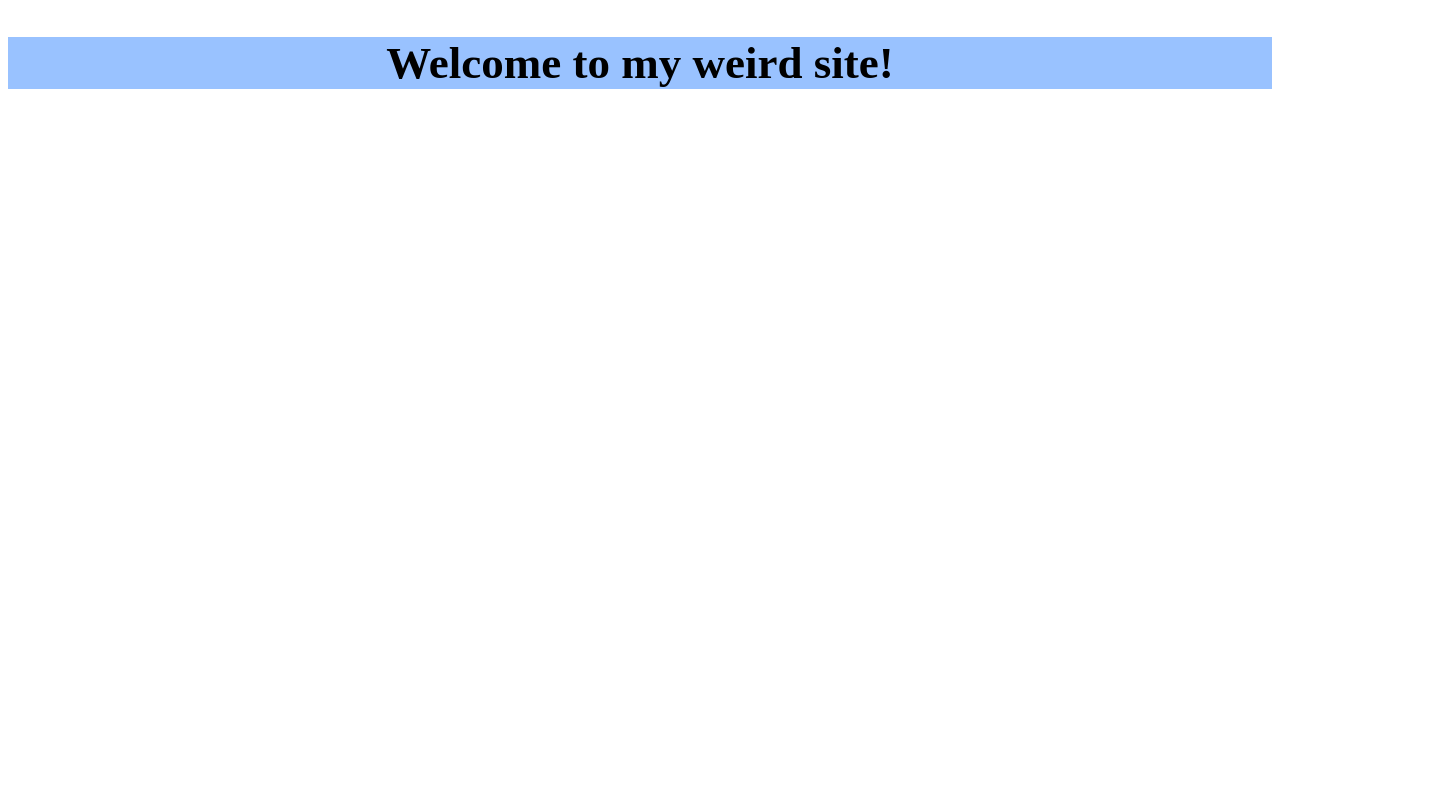
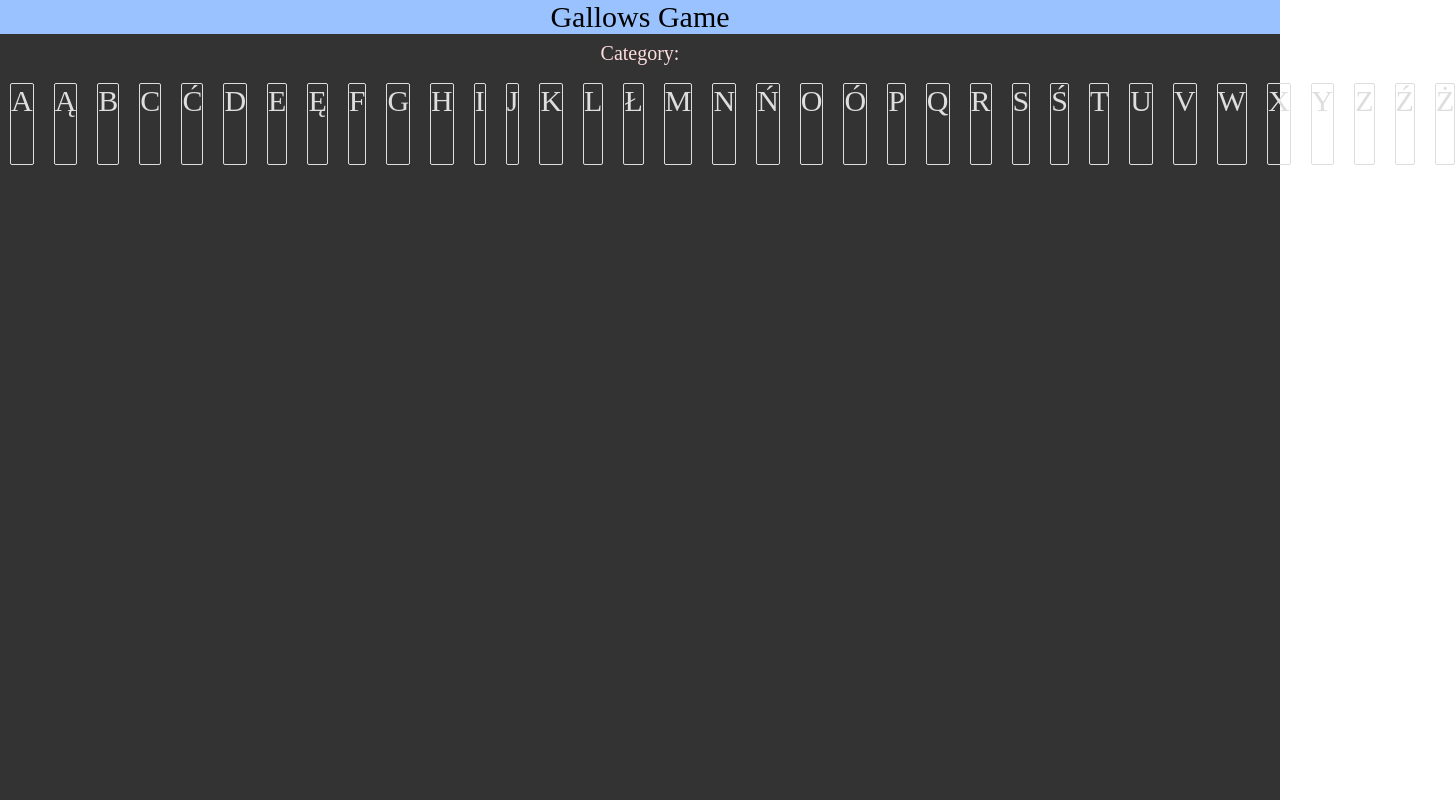
Before and after one commit to DominikDR/GallowsGame, a React app: page / in a window 1280 px wide. Shown: the whole page, 1455 px wide, since content can reach past the window. Built offline with nearby package versions, Linux system fonts and the light colour scheme; no server answers.

Commit message:
Created components Alphabet, Letter, Header. Server-side game functionalities has almost been completed

```diff
--- /dev/null
+++ b/src/components/Alphabet/Alphabet.css
@@ -0,0 +1,4 @@
+.alphabet {
+    display: flex;
+    flex-direction: row;
+}
--- /dev/null
+++ b/src/components/Alphabet/Alphabet.js
@@ -0,0 +1,15 @@
+import React from 'react';
+import styles from './Alphabet.css';
+import Letter from './Letter/Letter';
+
+const letters = ["A","Ą","B", "C", "Ć","D", "E", "Ę", "F", "G", "H", "I", "J", "K", "L", "Ł", "M", "N","Ń", "O","Ó", "P","Q","R", "S","Ś", "T", "U", "V","W", "X", "Y", "Z", "Ź", "Ż"];
+const Alphabet = ({gameID}) => {
+    const letter = letters.map(letter => <Letter letter={letter} key={letter} gameID={gameID} />)
+    return(
+        <div className={styles.alphabet}>
+            {letter}
+        </div>
+    )
+}
+
+export default Alphabet;
--- /dev/null
+++ b/src/components/Alphabet/Letter/Letter.css
@@ -0,0 +1,10 @@
+.letter {
+    width: 80px;
+    height: 80px;
+    border: 1px solid #dedede;
+    border-radius: 2px;
+    color: #dedede;
+    font-size: 30px;
+    margin: 10px;
+    cursor: pointer;
+}
--- /dev/null
+++ b/src/components/Alphabet/Letter/Letter.js
@@ -0,0 +1,27 @@
+import React from 'react';
+import styles from './Letter.css';
+
+const checkLetter = (letter, id) => {
+    const url = `http://localhost:3000/phrases/check?id=${id}&letter=${letter}`
+    return fetch(url, {
+        method: 'post',
+    })
+    .then(response => response.json())
+    .catch(error => {
+        console.error(error);
+    })
+    .then(data => {
+        console.log("dataAfterLetterClicked", data)
+    });
+}
+
+const Letter = ({letter, gameID}) => {
+    console.log("gameID",gameID)
+    return(
+        <div className={styles.letter} onClick={checkLetter.bind(null, letter, gameID)}>
+            {letter}
+        </div>
+    )
+}
+
+export default Letter;
--- a/src/components/App/App.css
+++ b/src/components/App/App.css
@@ -1,10 +1,7 @@
+:global(body) {
+    margin: 0;
+}
 .mainPage {
-    background-color: #eeeeee;
+    min-height: 100vh;
+    background-color: #333333;
 }
-
-.welcome {
-    text-align: center;
-    font-size: 30px;
-    width: 100%;
-    background: #99c2ff;
-}
--- a/src/components/App/App.js
+++ b/src/components/App/App.js
@@ -1,9 +1,15 @@
 import React from 'react';
 import styles from './App.css';
+import Header from '../Header/Header';
+import Phrase from '../Phrase/Phrase';
+import Alphabet from '../Alphabet/Alphabet'
 
-class App extends React.PureComponent {
+class App extends React.Component {
     state = {
-
+        id: '',
+        category: '',
+        encodedPhrase: '',
+        failsCounter: '',
     }
     fetchPhrase () {
         const url = "http://localhost:3000/phrases/new"
@@ -12,20 +18,36 @@ class App extends React.PureComponent {
         })
         .then(response => response.json())
         .catch(error => {
-            console.error(error)
+            console.error(error);
         });
     }
     componentDidMount() {
         this.fetchPhrase().then(data => {
+            const { id, category, encodedPhrase, failsCounter } = data;
+            this.setState({
+                id,
+                category,
+                encodedPhrase,
+                failsCounter,
+            })
             console.log("data-phrase", data);
         });
     }
+
+    clickedLetterFeedback = (data) => {
+        console.log("dataFromLetter", dataFromLetter);
+        this.setState({
+            encodedPhrase: data.encodedPhrase,
+            failsCounter: data.failsCounter,
+        });
+    }
+
     render() {
         return (
             <div className={styles.mainPage}>
-                <header className={styles.welcome}>
-                    <h1>Welcome to my weird site!</h1>
-                </header>
+                <Header />
+                <Phrase category={this.state.category} phrase={this.state.encodedPhrase} />
+                <Alphabet gameID={this.state.id} />
             </div>
         )
     }
--- /dev/null
+++ b/src/components/Header/Header.css
@@ -0,0 +1,6 @@
+.welcome {
+    text-align: center;
+    font-size: 30px;
+    width: 100%;
+    background: #99c2ff;
+}
--- /dev/null
+++ b/src/components/Header/Header.js
@@ -0,0 +1,12 @@
+import React from 'react';
+import styles from './Header.css';
+
+const Header = () => {
+    return (
+        <header className={styles.welcome}>
+            <div>Gallows Game</div>
+        </header>
+    )
+}
+
+export default Header;
--- /dev/null
+++ b/src/components/Phrase/Phrase.css
@@ -0,0 +1,13 @@
+.category {
+    color: #ffdddd;
+    font-size: 20px;
+    text-align: center;
+    margin: 8px;
+}
+
+.phrase {
+    color: #ffdddd;
+    font-size: 20px;
+    text-align: center;
+    letter-spacing: 5px;
+}
--- /dev/null
+++ b/src/components/Phrase/Phrase.js
@@ -0,0 +1,16 @@
+import React from 'react';
+import styles from './Phrase.css';
+
+class Phrase extends React.PureComponent {
+    render() {
+        const { category, phrase } = this.props
+        return(
+            <div>
+                <div className={styles.category}>Category: {category}</div>
+                <div className={styles.phrase}>{phrase}</div>
+            </div>
+        )
+    }
+}
+
+export default Phrase;
```
Also changed, not shown: routes/phrasesRoute.js (+48 -7 lines).
